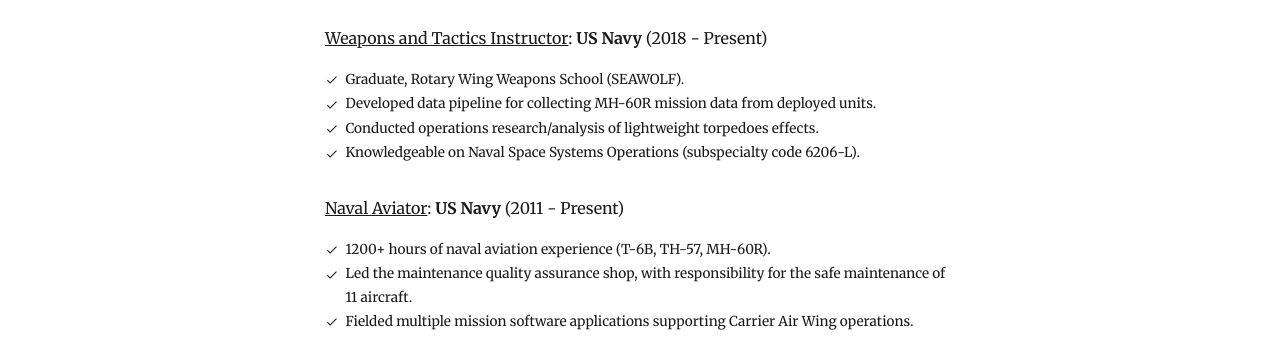
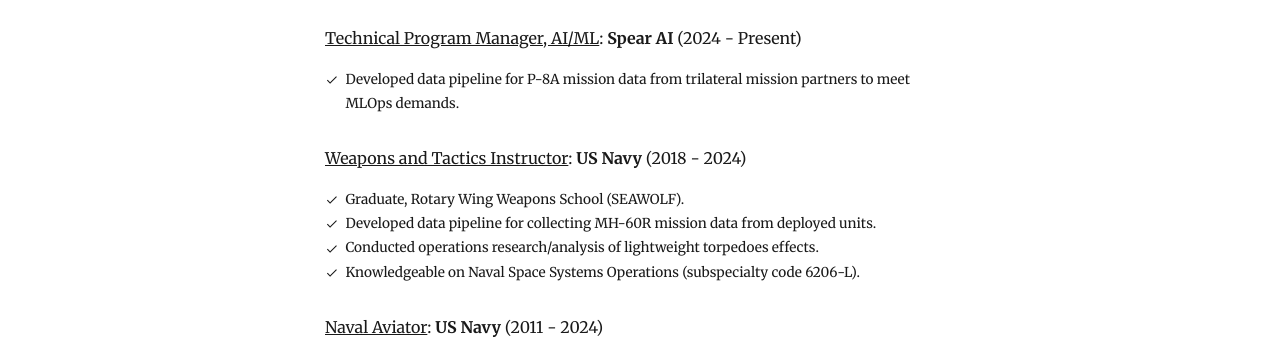
Before and after one commit to alexjbuck/alexjbuck.com, a Gatsby site: page /about in a window 1280 px wide. Shown: the part 597-951 px from the top of the page. Built offline with nearby package versions, Linux system fonts and the light colour scheme; Gatsby itself is replaced by a stand-in of ours; some packages are replaced by stand-ins of ours.

Commit message:
Update about.js

```diff
--- a/src/pages/about.js
+++ b/src/pages/about.js
@@ -27,13 +27,16 @@
             </ul>
 
             <h1>Experience</h1>
-            <ResumeEntry company="US Navy" jobTitle="Weapons and Tactics Instructor" startDate="2018" endDate="Present" description={[
+            <ResumeEntry company="Spear AI" jobTitle="Technical Program Manager, AI/ML" startDate="2024" endDate="Present" description={[
+                'Developed data pipeline for P-8A mission data from trilateral mission partners to meet MLOps demands.',
+            ]} />
+            <ResumeEntry company="US Navy" jobTitle="Weapons and Tactics Instructor" startDate="2018" endDate="2024" description={[
                 'Graduate, Rotary Wing Weapons School (SEAWOLF).',
                 'Developed data pipeline for collecting MH-60R mission data from deployed units.',
                 'Conducted operations research/analysis of lightweight torpedoes effects.',
                 'Knowledgeable on Naval Space Systems Operations (subspecialty code 6206-L).',
             ]} />
-            <ResumeEntry company="US Navy" jobTitle="Naval Aviator" startDate="2011" endDate="Present" description={[
+            <ResumeEntry company="US Navy" jobTitle="Naval Aviator" startDate="2011" endDate="2024" description={[
                 '1200+ hours of naval aviation experience (T-6B, TH-57, MH-60R).',
                 'Led the maintenance quality assurance shop, with responsibility for the safe maintenance of 11 aircraft.',
                 'Fielded multiple mission software applications supporting Carrier Air Wing operations.',
```
